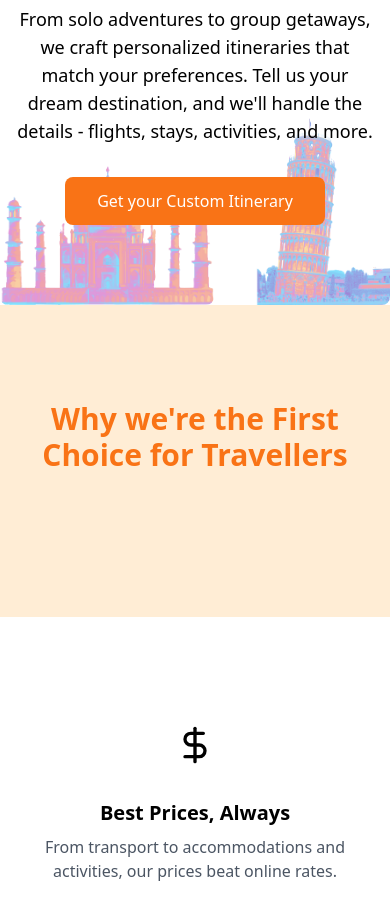
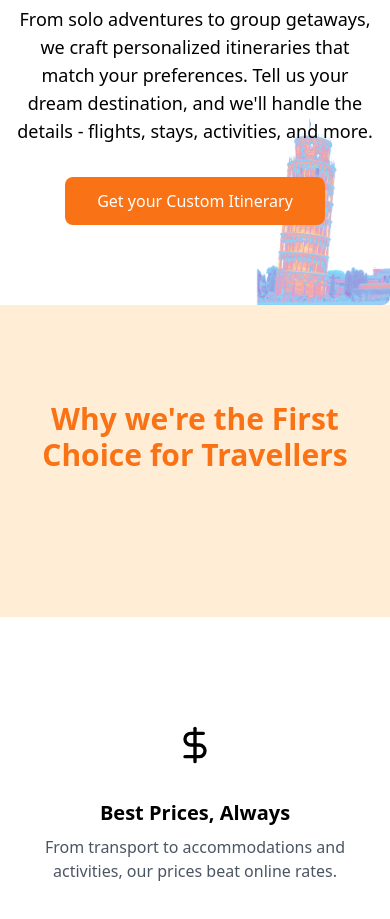
Before and after one commit to RonnMath03/TripAmigo, a React (Vite) app: page / in a window 390 px wide. Shown: the part 2680-3599 px from the top of the page. Built offline with nearby package versions, Linux system fonts and the light colour scheme.

Commit message:
Updated Custom to be more responsive

```diff
--- a/src/components/Custom.tsx
+++ b/src/components/Custom.tsx
@@ -26,7 +26,7 @@ const Custom = () => {
                 className="h-56 object-cover rounded-lg"
             />
         </div>
-        <div className="absolute bottom-0 left-0 z-0 opacity-50">
+        <div className="hidden md:block absolute bottom-0 left-0 z-0 opacity-50">
             <img
                 src="./images/taj.png"
                 alt=""
```
